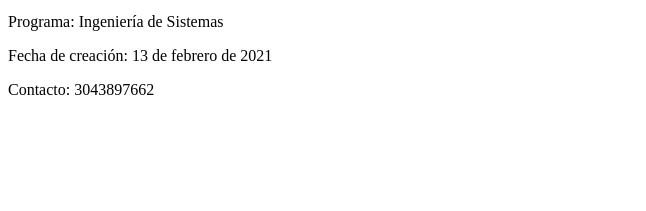
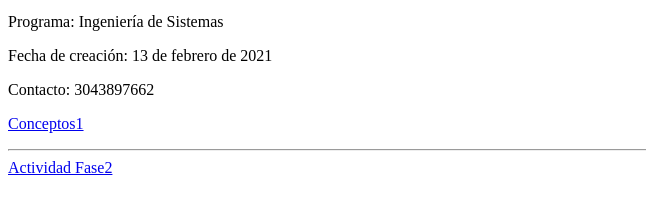
Before and after one commit to JVallejo168/DSW-JoaquinVallejo, a plain HTML site: page index.html in a window 1280 px wide. Shown: the part 101-312 px from the top of the page, without its empty margins (0-646 px from the left). Drawn offline with Linux system fonts and the light colour scheme.

Commit message:
Segundo cambio
Segunda actualización

```diff
--- a/index.html
+++ b/index.html
@@ -15,6 +15,12 @@
        Fecha de creación: 13 de febrero de 2021
     </p>
        Contacto: 3043897662
+      <p>
+         <a href="conceptos1.html">Conceptos1</a>
+         <hr>
+         <a href="FASE2/design.html"> Actividad Fase2</a>
+
+      </p>
 
 </body>
 </html>
```
